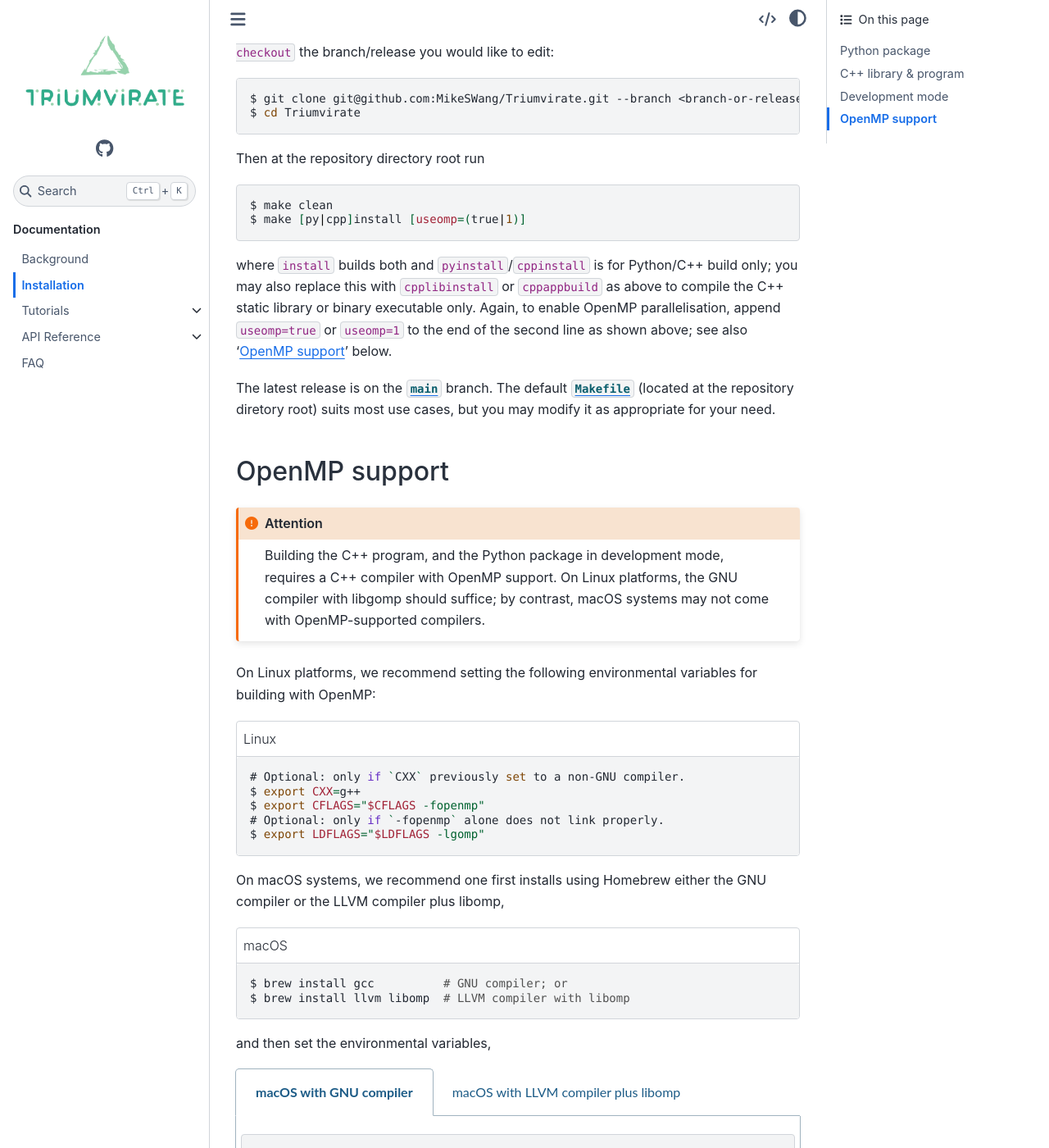
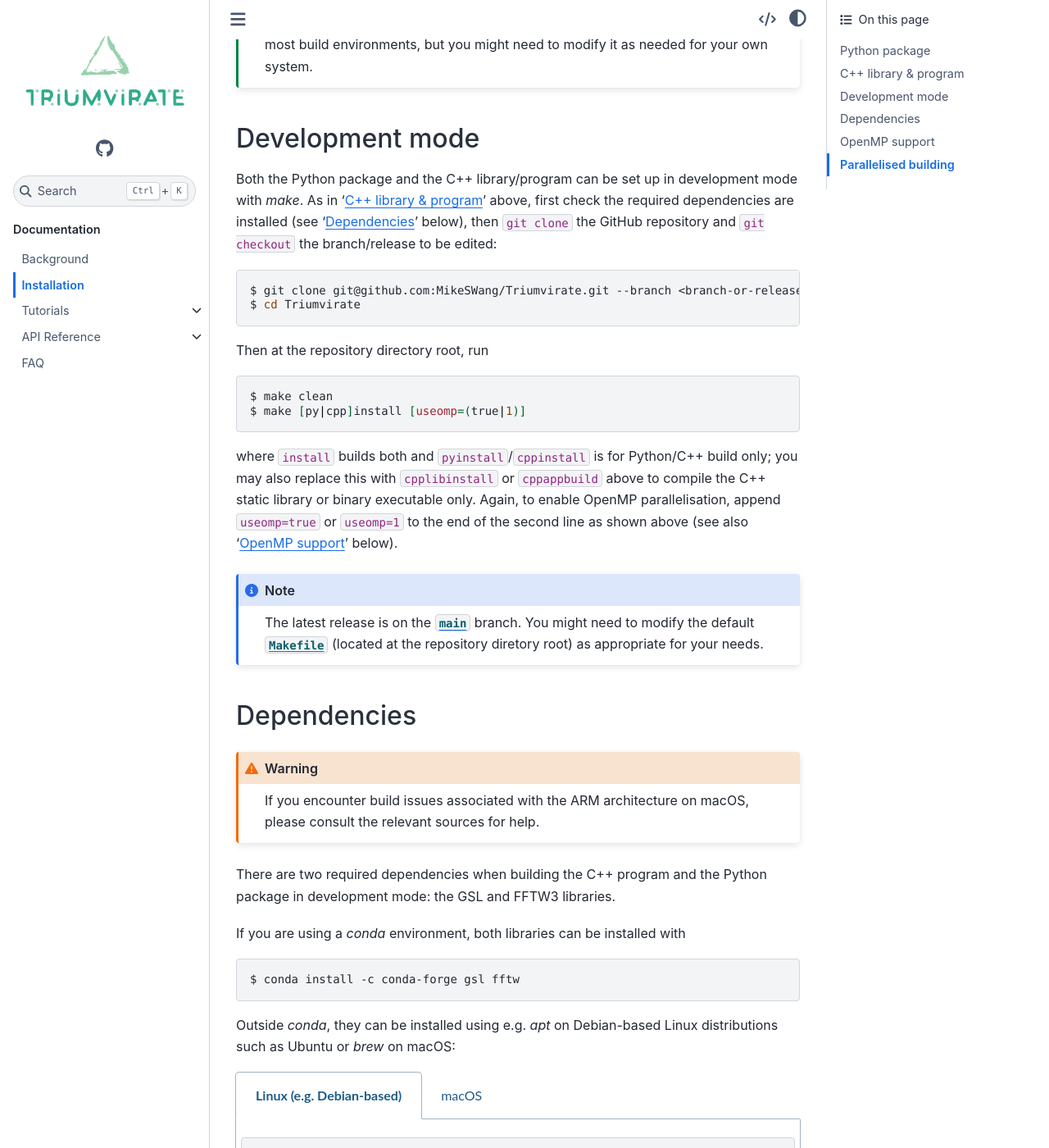
Before and after one commit to MikeSWang/Triumvirate, a Sphinx documentation site: the page built from docs/source/installation.rst, in a window 1280 px wide and 1400 px high, scrolled down 1441 px. Shown: the whole window at 82% size. Built offline with Sphinx 7.4.7 and the Sphinx Book theme 1.1.4, drawn with Linux system fonts in a browser that asks for light colours; pages that are not in the unit, such as notebooks, are missing from menus; some of the changed text lies outside the part shown.

Commit message:
Update installation docs

```diff
--- a/docs/source/installation.rst
+++ b/docs/source/installation.rst
@@ -8,21 +8,21 @@
 .. image:: https://img.shields.io/pypi/v/Triumvirate?logo=PyPI&color=informational
     :target: https://pypi.org/project/Triumvirate
     :alt: PyPI
-.. image:: https://img.shields.io/conda/vn/conda-forge/triumvirate?logo=conda-forge
-    :target: https://anaconda.org/conda-forge/triumvirate
+.. image:: https://img.shields.io/conda/vn/msw/triumvirate?logo=Anaconda&color=informational
+    :target: https://anaconda.org/msw/triumvirate
     :alt: conda
 
 |br| |Triumvirate| as a Python package is distributed through `PyPI
-<https://pypi.org/project/Triumvirate>`_ and `conda-forge
-<https://anaconda.org/conda-forge/triumvirate>`_.
+<https://pypi.org/project/Triumvirate>`_ and `conda
+<https://anaconda.org/msw/triumvirate>`_.
 
-We recommend you install using `conda`:
+The recommended installation method is `conda` (from channel 'msw'):
 
 .. code-block:: console
 
-    $ conda install triumvirate
+    $ conda install -c msw triumvirate
 
-Alternatively, you may use `pip`, ideally in a virtual environment
+Alternatively, `pip` may be used, ideally in a virtual environment
 (e.g. created with ``conda create -n <env>`` and activated with
 ``conda activate <env>``):
 
@@ -44,7 +44,10 @@
 |Triumvirate| as either a C++ library or a 'black-box' C++ program can be
 built using `make`.
 
-You need to first obtain the source code by cloning into the GitHub repository
+First, ensure that the required dependencies are installed (see
+'`Dependencies`_' below).
+
+Next, obtain the source code by cloning the GitHub repository
 and change to the repository directory:
 
 .. code-block:: console
@@ -62,27 +65,34 @@
 Here ``cppinstall`` builds both a static library and a binary executable,
 ``cpplibinstall`` only the former and ``cppappbuild`` only the latter.
 To enable OpenMP parallelisation, append ``useomp=true`` or ``useomp=1`` to
-the end of the second line as shown above; see also '`OpenMP support`_' below.
+the end of the second line as shown above (see also '`OpenMP support`_' below).
 
 By default, the static library is compiled to ``build/lib/libtrv.a`` and the
 binary executable is compiled to ``build/bin/triumvirate`` in the repository
 directory.
+
+.. hint::
+
+    The default |Makefile|_ (located at the repository diretory root)
+    should work in most build environments, but you might need to modify it
+    as needed for your own system.
 
 
 Development mode
 ================
 
 Both the Python package and the C++ library/program can be set up in
-development mode with `make`. As in `C++ library & program`_ above, first
-``git clone`` this repository and ``git checkout`` the branch/release you
-would like to edit:
+development mode with `make`. As in '`C++ library & program`_' above, first
+check the required dependencies are installed (see '`Dependencies`_'
+below), then ``git clone`` the GitHub repository and ``git checkout``
+the branch/release to be edited:
 
 .. code-block:: console
 
     $ git clone git@github.com:MikeSWang/Triumvirate.git --branch <branch-or-release>
     $ cd Triumvirate
 
-Then at the repository directory root run
+Then at the repository directory root, run
 
 .. code-block:: console
 
@@ -91,14 +101,62 @@
 
 where ``install`` builds both and ``pyinstall``/``cppinstall`` is for
 Python/C++ build only; you may also replace this with ``cpplibinstall`` or
-``cppappbuild`` as above to compile the C++ static library or binary executable
+``cppappbuild`` above to compile the C++ static library or binary executable
 only. Again, to enable OpenMP parallelisation, append ``useomp=true`` or
-``useomp=1`` to the end of the second line as shown above; see also
-'`OpenMP support`_' below.
+``useomp=1`` to the end of the second line as shown above (see also
+'`OpenMP support`_' below).
 
-The latest release is on the |main|_ branch. The default |Makefile|_
-(located at the repository diretory root) suits most use cases, but you may
-modify it as appropriate for your need.
+.. note::
+
+    The latest release is on the |main|_ branch. You might need to modify
+    the default |Makefile|_ (located at the repository diretory root)
+    as appropriate for your needs.
+
+
+Dependencies
+============
+
+.. warning::
+
+    If you encounter build issues associated with the ARM architecture
+    on macOS, please consult the relevant sources for help.
+
+There are two required dependencies when building the C++ program and the
+Python package in development mode: the GSL and FFTW3 libraries.
+
+If you are using a `conda` environment, both libraries can be installed with
+
+.. code-block:: console
+
+    $ conda install -c conda-forge gsl fftw
+
+Outside `conda`, they can be installed using e.g. `apt` on Debian-based
+Linux distributions such as Ubuntu or `brew` on macOS:
+
+.. tabs::
+
+    .. code-tab:: console Linux (e.g. Debian-based)
+
+        $ [sudo] apt[-get] install [-y] libgsl(-dev|27) libfftw3-(dev|3)
+
+    .. code-tab:: console macOS
+
+        $ brew install gsl fftw
+
+(select the appropriate package release in round brackets above).
+
+To check the compilation flags and linker options needed when using these
+libraries, use e.g. `pkg-config`:
+
+.. code-block:: console
+
+    $ pkg-config --cflags --libs gsl fftw3
+
+.. hint::
+
+    These options are automatically configured and used by the default
+    |Makefile|_ (located at the repository diretory root) during
+    build processes.
 
 
 OpenMP support
@@ -119,12 +177,12 @@
 
     # Optional: only if `CXX` previously set to a non-GNU compiler.
     $ export CXX=g++
-    $ export CFLAGS="$CFLAGS -fopenmp"
+    $ export CFLAGS="${CFLAGS} -fopenmp"
     # Optional: only if `-fopenmp` alone does not link properly.
-    $ export LDFLAGS="$LDFLAGS -lgomp"
+    $ export LDFLAGS="${LDFLAGS} -lgomp"
 
-On macOS systems, we recommend one first installs using Homebrew either
-the GNU compiler or the LLVM compiler plus libomp,
+On macOS systems, we recommend one first installs either the GNU compiler or
+the LLVM compiler plus libomp using Homebrew,
 
 .. code-block:: console
     :caption: macOS
@@ -132,7 +190,7 @@
     $ brew install gcc          # GNU compiler; or
     $ brew install llvm libomp  # LLVM compiler with libomp
 
-and then set the environmental variables,
+and then set the relevant environmental variables,
 
 .. tabs::
 
@@ -140,17 +198,39 @@
 
         # HINT: assuming version 11 for brew formula 'gcc'
         $ export CXX=$(brew --prefix gcc)/bin/g++-11
-        $ export CFLAGS="$CFLAGS -fopenmp"
+        $ export CFLAGS="${CFLAGS} -fopenmp"
 
     .. code-tab:: console macOS with LLVM compiler plus libomp
 
         $ export CXX=$(brew --prefix llvm)/bin/clang++
-        $ export CFLAGS="$CFLAGS -Xpreprocessor -fopenmp"
-        $ export LDFLAGS="$LDFLAGS -L$(brew --prefix libomp)/lib -lomp"
+        $ export CFLAGS="${CFLAGS} -Xpreprocessor -fopenmp"
+        $ export LDFLAGS="${LDFLAGS} -L$(brew --prefix libomp)/lib -lomp"
 
 These are the instructions for general OpenMP compilation; for the OpenMP
-build of |Triumvirate|, see the corresponding full instructions in the
-default |Makefile|_ (located at the repository diretory root).
+build of |Triumvirate|, the default |Makefile|_ (located at the repository
+diretory root) assumes the GNU compiler and automatically sets the
+appropriate comliation options; if you would like to use the LLVM compiler
+on macOS, simply comment out the instructions for the GNU compiler and
+uncomment the corresponding lines for the LLVM compiler.
+
+
+Parallelised building
+=====================
+
+Building the C++ program, or the Python package in development mode,
+can be parallelised by passing the ``-j[N] -O`` option to `make`,
+where the optional parameter ``N`` is the number of concurrent jobs
+(see also `'GNU Make Manual' <https://www.gnu.org/software/make/manual/
+html_node/Options-Summary.html>`_).
+
+Installing |Triumvirate| in development mode directly with `pip` in
+editable mode can also be parallelised by setting the environmental
+variable ``PY_BUILD_PARALLEL`` to ``-j[N]`` akin to the above:
+
+.. code-block:: console
+
+    $ export PY_BUILD_PARALLEL=-j   # use all available CPUs; or
+    $ export PY_BUILD_PARALLEL=-j4  # use e.g. 4 CPUs
 
 
 .. |Triumvirate| raw:: html
```
Also changed, not shown: other parts of docs/source/installation.rst (+2 -2 lines), README.md (+18 -8 lines).
